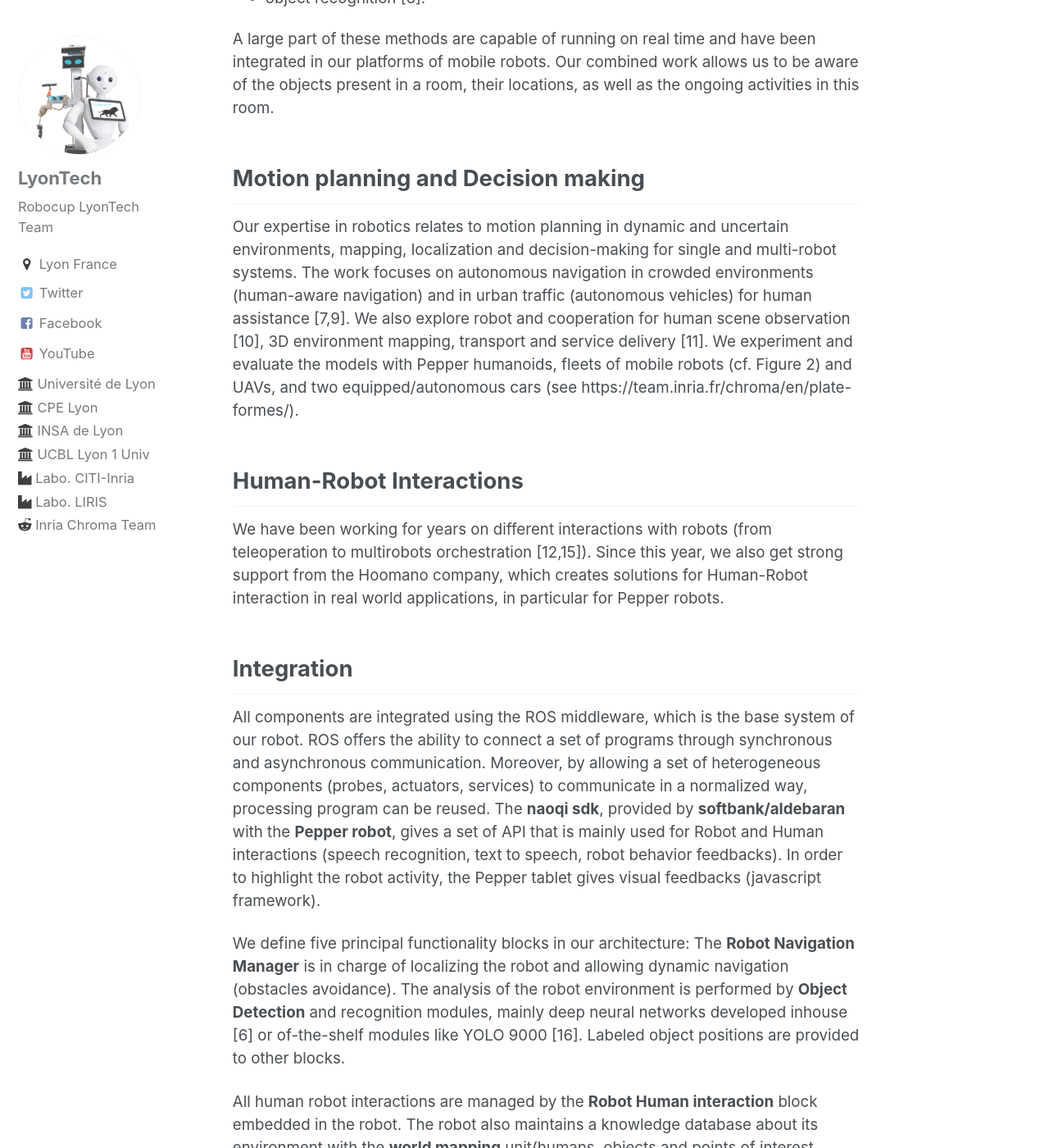
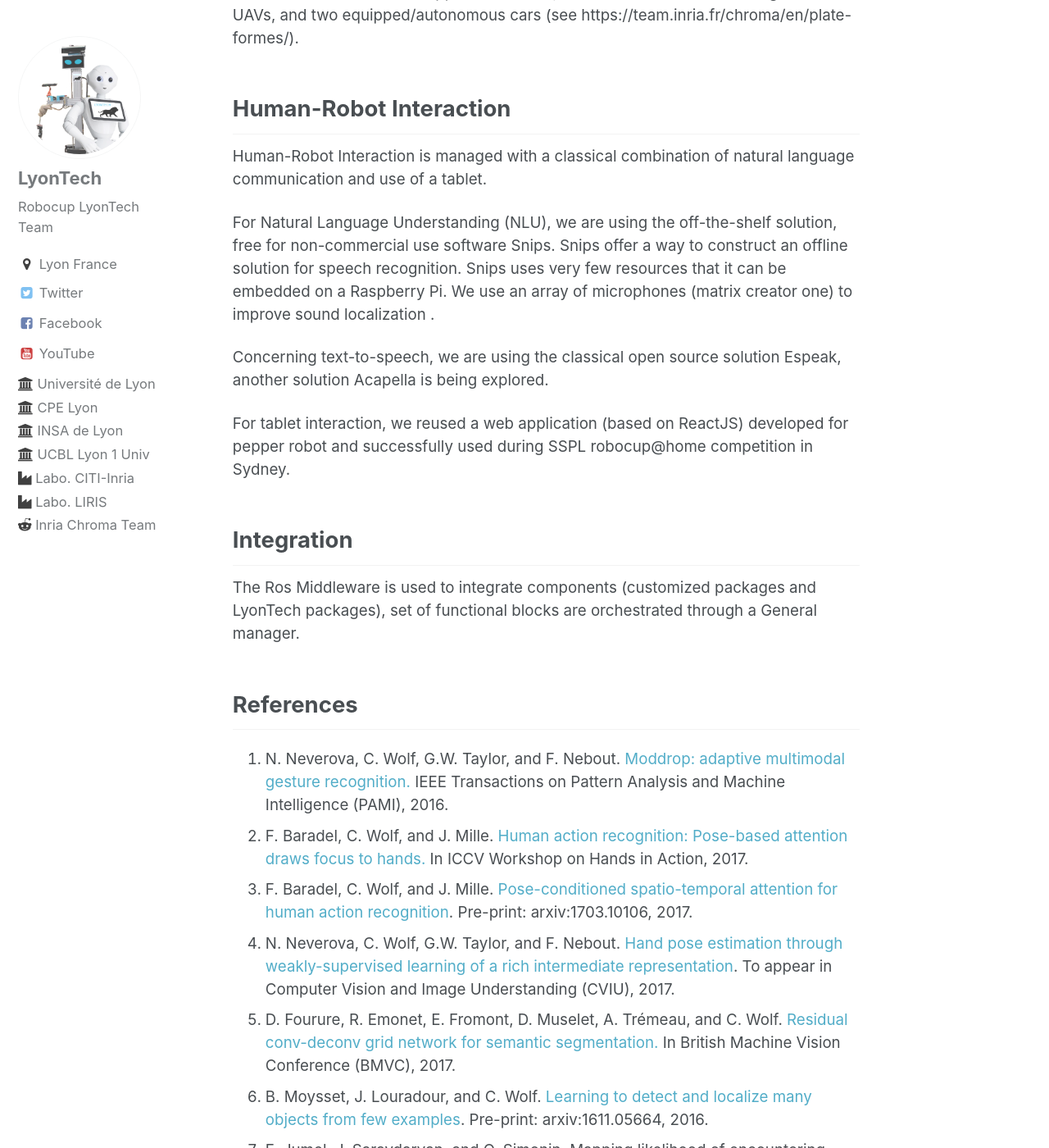
Before and after one commit to Robocup-Lyontech/Robocup-Lyontech.github.io, a Jekyll site: the page built from _pages/opl.md, in a window 1280 px wide and 1400 px high, scrolled down 3259 px. Shown: the whole window at 82% size. Built offline with Jekyll 4.4.1, drawn with Linux system fonts in a browser that asks for light colours; some of the changed text lies outside the part shown.

Commit message:
Update OPL

```diff
--- a/_pages/opl.md
+++ b/_pages/opl.md
@@ -23,10 +23,6 @@
 
 **The scientic expertise of the consortium** is broad and targets the needs of the competition:
 
-
-<iframe width="560" height="315" src="https://www.youtube.com/embed/xv1Da-CqZr4" frameborder="0" allowfullscreen></iframe>
-
-
 ## Perception
 Our computer vision experts bring knowledge in
 - gesture recognition [1],
@@ -41,18 +37,22 @@
 ## Motion planning and Decision making
 Our expertise in robotics relates to motion planning in dynamic and uncertain environments, mapping, localization and decision-making for single and multi-robot systems. The work focuses on autonomous navigation in crowded environments (human-aware navigation) and in urban traffic (autonomous vehicles) for human assistance [7,9]. We also explore robot and  cooperation for human scene observation [10], 3D environment mapping, transport and service delivery [11]. We experiment and evaluate the models with Pepper humanoids, fleets of mobile robots (cf. Figure 2) and UAVs, and two equipped/autonomous cars (see https://team.inria.fr/chroma/en/plate-formes/).
 
-## Human-Robot Interactions
-We have been working for years on different interactions with robots (from teleoperation to multirobots orchestration [12,15]). Since this year, we also get strong support from the Hoomano company, which creates solutions for Human-Robot interaction in real world applications, in particular for Pepper robots.
+
+## Human-Robot Interaction
+Human-Robot Interaction is managed with a classical combination of natural language communication and use of a tablet.
+
+ For Natural Language Understanding (NLU), we are using the off-the-shelf solution, free for non-commercial use software Snips. Snips offer a way to construct an offline solution for speech recognition.
+Snips uses very few resources that it can be embedded on a Raspberry Pi. We use an array of microphones (matrix creator one)  to improve sound localization .
+
+Concerning text-to-speech, we are using the classical open source solution Espeak, another solution Acapella is being explored.
+
+ For tablet interaction, we reused a web application (based on ReactJS) developed for  pepper robot  and successfully used during SSPL robocup@home competition in Sydney.
+
 
 ## Integration
-All components are integrated using the ROS middleware, which is the base system of our robot. ROS offers the ability to connect a set of programs through synchronous and asynchronous communication. Moreover, by allowing a set of heterogeneous components (probes, actuators, services) to communicate in a normalized way, processing program can be reused. The **naoqi sdk**, provided by **softbank/aldebaran** with the **Pepper robot**, gives a set of API that is mainly used for Robot and Human interactions (speech recognition, text to speech, robot behavior feedbacks). In order to highlight the robot activity, the Pepper tablet gives visual feedbacks (javascript framework).
+The Ros Middleware is used to integrate components (customized packages and LyonTech packages), set of functional blocks are orchestrated through a General manager.
 
-We define five principal functionality blocks in our architecture:
-The **Robot Navigation Manager** is in charge of localizing the robot and allowing dynamic navigation (obstacles avoidance). The analysis of the robot  environment is performed by **Object Detection** and recognition modules, mainly deep neural networks developed inhouse [6] or of-the-shelf modules like YOLO 9000 [16]. Labeled object positions are provided to other blocks.
 
-All human robot interactions are managed by the **Robot Human interaction** block embedded in the robot. The robot also maintains a knowledge database about its environment with the **world mapping** unit(humans, objects and points of interest positions).
-
-Finally, the **general manager block** works like an orchestrator and gives order to other blocks in order to achieve scenarios.
 
 
 ## References
```
